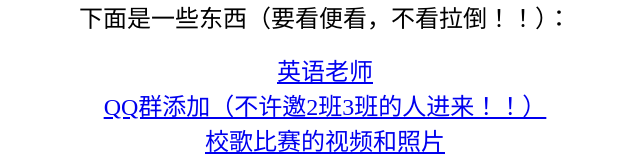
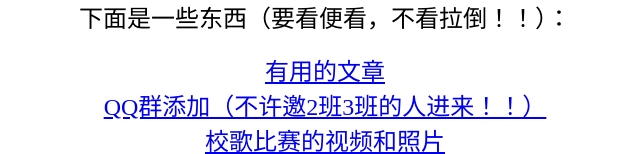
Before and after one commit to H2OaaaaaO2H/Class1Grade5, a plain HTML site: page index.html in a window 1280 px wide. Shown: the part 198-352 px from the top of the page, without its empty margins (315-955 px from the left). Drawn offline with Linux system fonts and the light colour scheme.

Commit message:
Update index.html

```diff
--- a/index.html
+++ b/index.html
@@ -82,7 +82,7 @@ background-attachment: fixed;"
 <br/>
 
 
-<center><font size="5"><a href="./yingyulaoshi/index.html"target="_blank">英语老师</a></font> </center>
+<center><font size="5"><a href="./youyong/index.html"target="_blank">有用的文章</a></font> </center>
 
 <center><font size="5"><a href="./QQqun/index.html"target="_blank">QQ群添加（不许邀2班3班的人进来！！）</a></font> </center>
 
```
